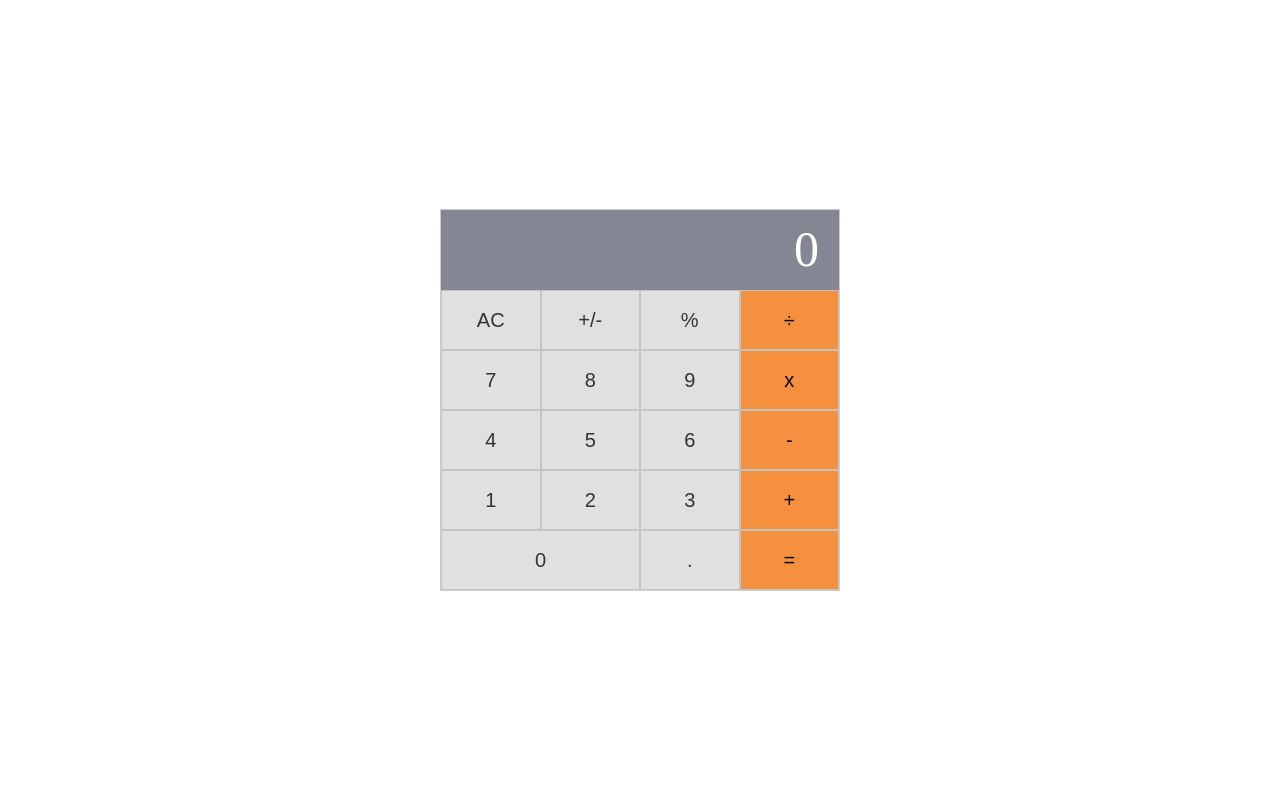
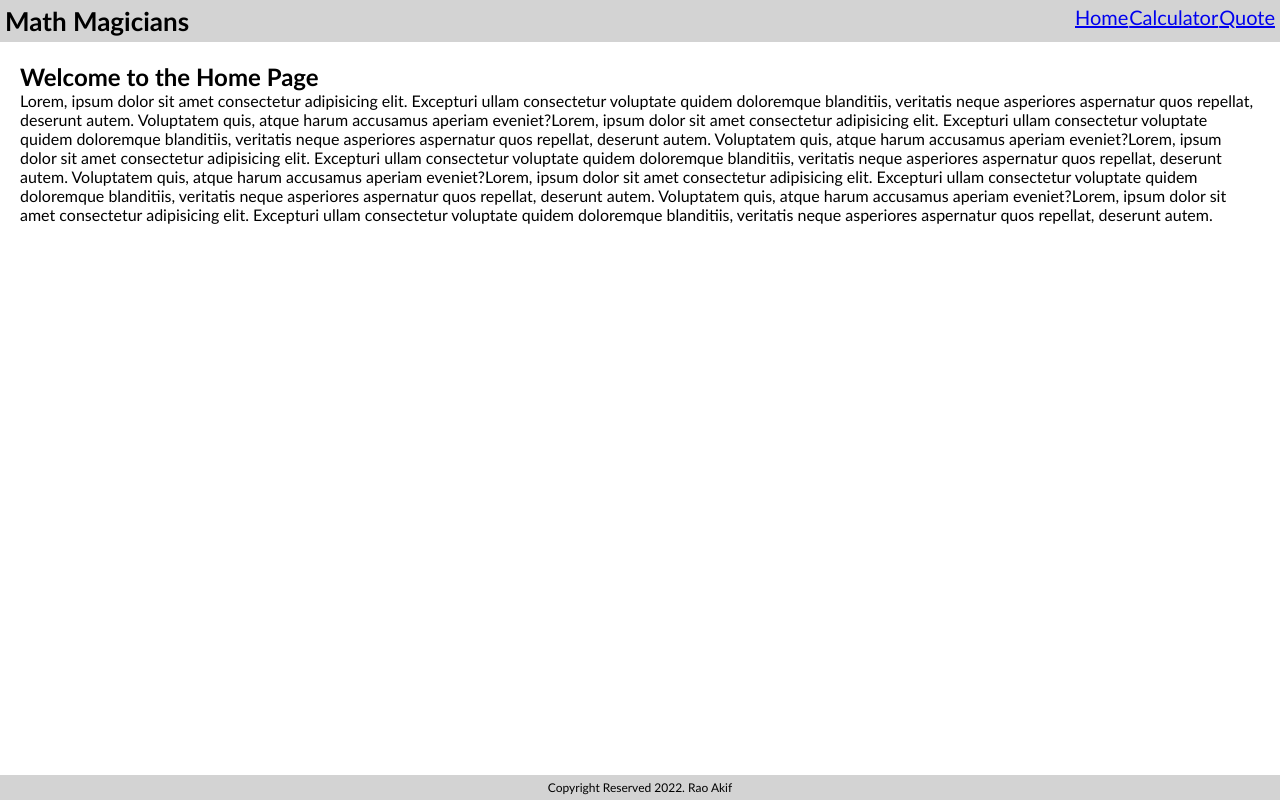
Before and after one commit to RaoAkif/MathMagicians, a React (Create React App) app: page / in a window 1280 px wide. Built offline with nearby package versions, Linux system fonts and the light colour scheme.

Commit message:
React Single Page App (SPA)
Use React Router to create:
- Home Page
- Make Simple Calculation Page
- Math Related Quote Page

```diff
--- a/package.json
+++ b/package.json
@@ -11,6 +11,7 @@
     "eslint-config-airbnb": "^19.0.4",
     "react": "^18.0.0",
     "react-dom": "^18.0.0",
+    "react-router-dom": "^6.3.0",
     "react-scripts": "5.0.1",
     "web-vitals": "^2.1.4"
   },
--- a/src/components/Calculator.jsx
+++ b/src/components/Calculator.jsx
@@ -20,6 +20,8 @@ const Calculator = function () {
   const display = (total || '') + (operation || '') + (next || '');
 
   return (
+    <div>
+      <h2 style={{ paddingTop: '60px', fontSize: '20px', paddingLeft: '20px' }}>Lets do some Math !!!</h2>
       <div className="calculator">
         <p className="calculator-screen">{display || '0'}</p>
         <div className="calculator-keys">
@@ -30,6 +32,7 @@ const Calculator = function () {
           ))}
         </div>
       </div>
+    </div>
   );
 };
 
--- /dev/null
+++ b/src/components/Footer.jsx
@@ -0,0 +1,25 @@
+import React from 'react';
+
+const footerStyle = {
+  padding: '5px',
+  backgroundColor: 'lightgrey',
+  textAlign: 'center',
+  fontFamily: 'Calibri',
+  fontSize: '12px',
+  display: 'flex',
+  justifyContent: 'center',
+  alignItems: 'center',
+  position: 'absolute',
+  width: '100vw',
+  bottom: '0px',
+};
+
+const Header = function () {
+  return (
+    <div style={footerStyle}>
+      Copyright Reserved 2022. Rao Akif
+    </div>
+  );
+};
+
+export default Header;
--- /dev/null
+++ b/src/components/Header.jsx
@@ -0,0 +1,39 @@
+import React from 'react';
+import { Outlet, Link } from 'react-router-dom';
+
+const headerStyle = {
+  padding: '5px',
+  fontSize: '20px',
+  fontFamily: 'Calibri',
+  textDecoration: 'none',
+  display: 'flex',
+  justifyContent: 'space-between',
+  backgroundColor: 'lightgrey',
+};
+
+const logoStyle = {
+  fontSize: '26px',
+  fontWeight: 'bold',
+};
+
+const Header = function () {
+  return (
+    <div style={headerStyle}>
+      <div style={logoStyle}>Math Magicians</div>
+      <nav
+        style={{
+          display: 'flex',
+          justifyContent: 'space-between',
+          width: '200px',
+        }}
+      >
+        <Link to="/">Home</Link>
+        <Link to="/calculator">Calculator</Link>
+        <Link to="/quote">Quote</Link>
+      </nav>
+      <Outlet />
+    </div>
+  );
+};
+
+export default Header;
--- a/src/index.js
+++ b/src/index.js
@@ -1,14 +1,29 @@
 import React from 'react';
 import ReactDOM from 'react-dom/client';
+import {
+  BrowserRouter,
+  Routes,
+  Route,
+} from 'react-router-dom';
+import Home from './routes/Home';
+import Quote from './routes/Quote';
 import './index.css';
 import App from './App';
+import Header from './components/Header';
+import Footer from './components/Footer';
 import reportWebVitals from './reportWebVitals';
 
 const root = ReactDOM.createRoot(document.getElementById('root'));
 root.render(
-  <React.StrictMode>
-    <App />
-  </React.StrictMode>,
+  <BrowserRouter>
+    <Header />
+    <Routes>
+      <Route path="/" element={<Home />} />
+      <Route path="/calculator" element={<App />} />
+      <Route path="quote" element={<Quote />} />
+    </Routes>
+    <Footer />
+  </BrowserRouter>,
 );
 
 // If you want to start measuring performance in your app, pass a function
--- /dev/null
+++ b/src/routes/Home.jsx
@@ -0,0 +1,37 @@
+export default function Home() {
+  return (
+    <main
+      style={{
+        padding: '1rem 0',
+        fontSize: '16px',
+        fontFamily: 'Calibri',
+        marginTop: '10px',
+        marginBottom: '10px',
+        marginRight: '20px',
+        marginLeft: '20px',
+      }}
+    >
+      <h2>Welcome to the Home Page</h2>
+      <p>
+        Lorem, ipsum dolor sit amet consectetur adipisicing elit. Excepturi
+        ullam consectetur voluptate quidem doloremque blanditiis, veritatis
+        neque asperiores aspernatur quos repellat, deserunt autem. Voluptatem
+        quis, atque harum accusamus aperiam eveniet?Lorem, ipsum dolor sit amet
+        consectetur adipisicing elit. Excepturi ullam consectetur voluptate
+        quidem doloremque blanditiis, veritatis neque asperiores aspernatur quos
+        repellat, deserunt autem. Voluptatem quis, atque harum accusamus aperiam
+        eveniet?Lorem, ipsum dolor sit amet consectetur adipisicing elit.
+        Excepturi ullam consectetur voluptate quidem doloremque blanditiis,
+        veritatis neque asperiores aspernatur quos repellat, deserunt autem.
+        Voluptatem quis, atque harum accusamus aperiam eveniet?Lorem, ipsum
+        dolor sit amet consectetur adipisicing elit. Excepturi ullam consectetur
+        voluptate quidem doloremque blanditiis, veritatis neque asperiores
+        aspernatur quos repellat, deserunt autem. Voluptatem quis, atque harum
+        accusamus aperiam eveniet?Lorem, ipsum dolor sit amet consectetur
+        adipisicing elit. Excepturi ullam consectetur voluptate quidem
+        doloremque blanditiis, veritatis neque asperiores aspernatur quos
+        repellat, deserunt autem.
+      </p>
+    </main>
+  );
+}
--- /dev/null
+++ b/src/routes/Quote.jsx
@@ -0,0 +1,36 @@
+export default function Quote() {
+  return (
+    <main
+      style={{
+        padding: '1rem 0',
+        fontSize: '16px',
+        fontFamily: 'Calibri',
+        marginTop: '10px',
+        marginBottom: '10px',
+        marginRight: '20px',
+        marginLeft: '20px',
+      }}
+    >
+      <h2>Quote</h2>
+      <p>
+        Here is a quote from
+        {' '}
+        <span style={{ fontWeight: 'bold' }}>
+          Muhammad ibn Musa al-Khwarizmi
+        </span>
+        :
+      </p>
+      <blockquote cite="https://www.azquotes.com/author/44490-Muhammad_ibn_Musa_al_Khwarizmi#:~:text=Muhammad%20ibn%20Musa%20al%2DKhwarizmi%20Quotes&text=When%20I%20consider%20what%20people,may%20be%20divided%20into%20units.">
+        When I consider what people generally want in calculating, I found that
+        it always is a number. I also observed that every number is composed of
+        units, and that any number may be divided into units. Moreover, I found
+        that every number which may be expressed from one to ten, surpasses the
+        preceding by one unit: afterwards the ten is doubled or tripled just as
+        before the units were: thus arise twenty, thirty, etc. until a hundred:
+        then the hundred is doubled and tripled in the same manner as the units
+        and the tens, up to a thousand;… so forth to the utmost limit of
+        numeration.
+      </blockquote>
+    </main>
+  );
+}
```
Also changed, not shown: src/App.jsx (renamed from src/App.js), 1 other file (tests, documents, lock files or other folders). Lines whose indentation alone changed are shown as unchanged.
